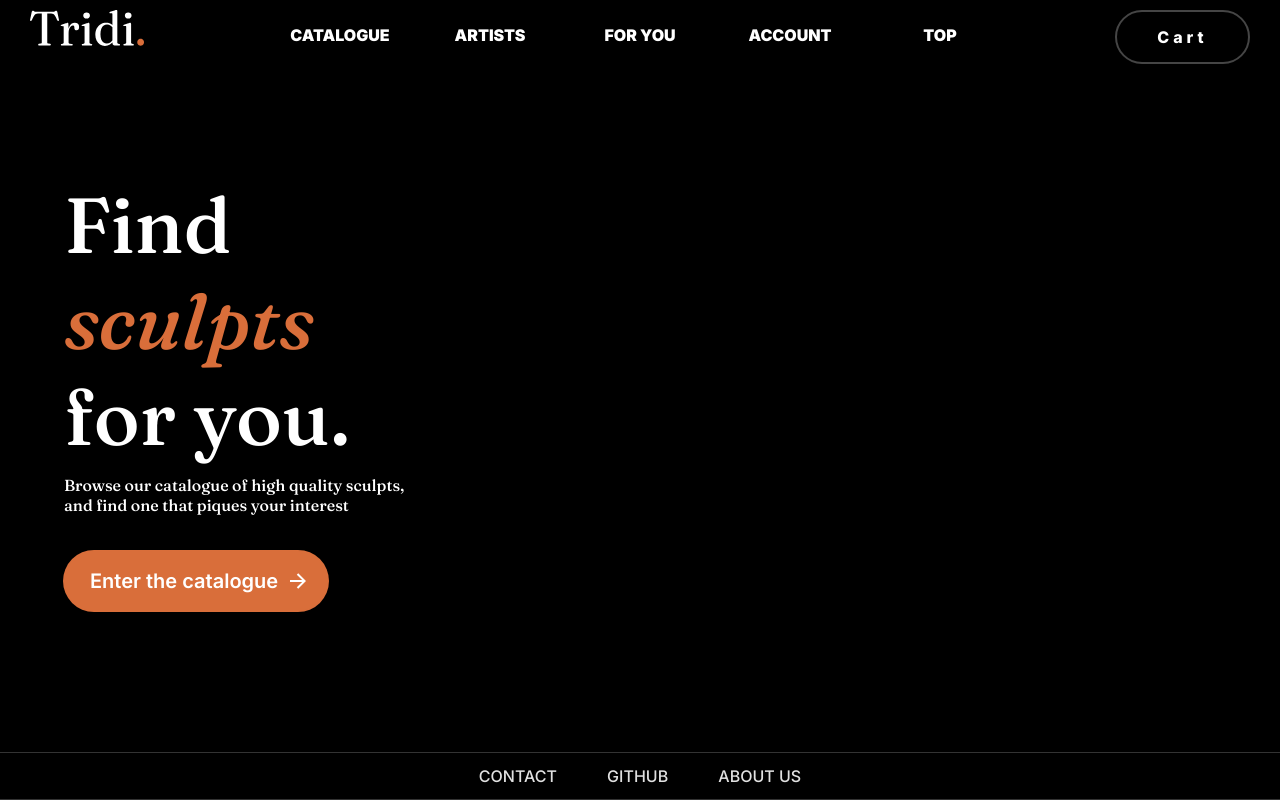
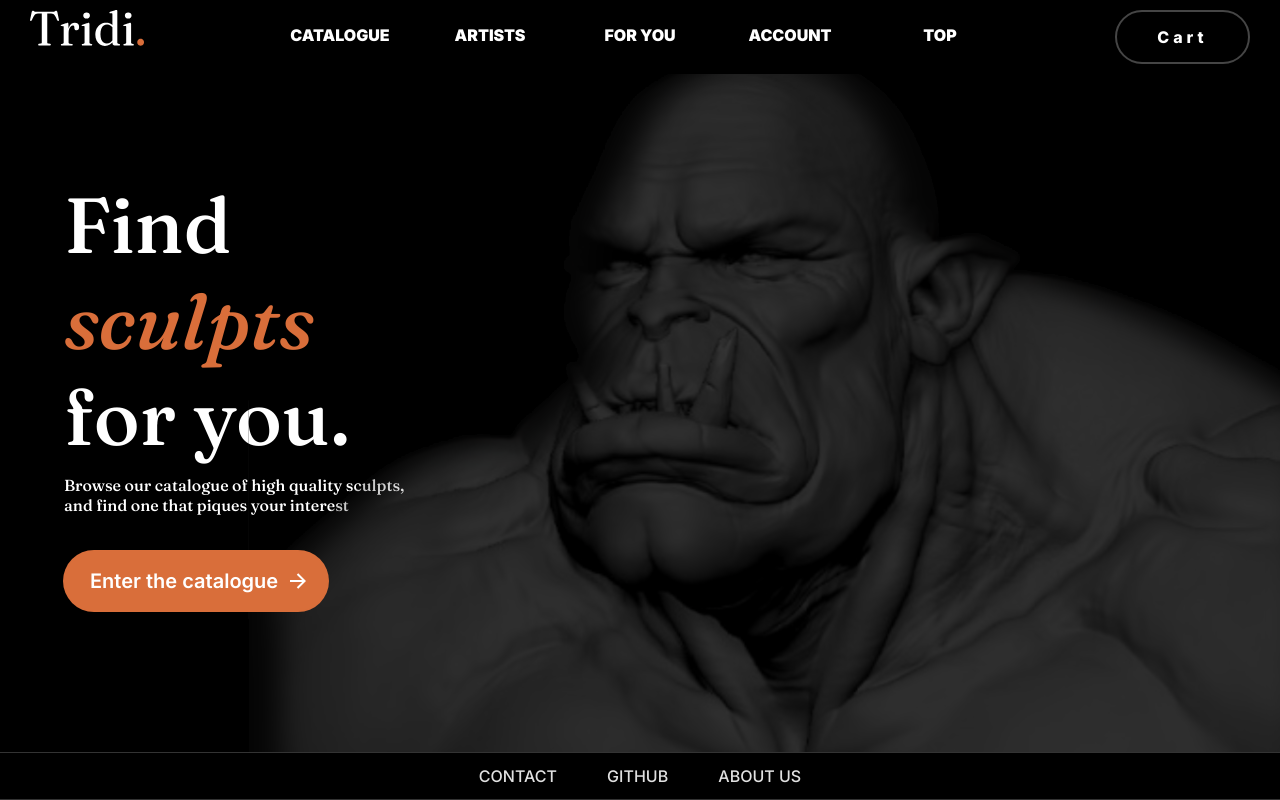
Before and after one commit to IIC2513/Tridi_frontend_26-1, a React (Vite) app: page / in a window 1280 px wide. Built offline with nearby package versions, Linux system fonts and the light colour scheme.

Commit message:
Scroll Navbar

```diff
--- a/src/components/Navbar/Navbar.css
+++ b/src/components/Navbar/Navbar.css
@@ -55,18 +55,32 @@ header {
 }
 
 .navbarNav {
-    justify-content: center;
-    display: flex;
-    align-items: center;
-    align-self: center;
+
+    overflow-x: auto;
+    scroll-snap-type: x mandatory;
+
+    li {
+        scroll-snap-align: center;
+    }
 }
 
 .navList {
-    flex-direction: column;
-    justify-content: center;
-    align-items: center;
+    flex-direction: row;
     display: flex;
     list-style: none;
+}
+
+.buttonArrow {
+    width: auto;
+    height: auto;
+    font-size: 25px;
+    border: none;
+    background-color: black;
+    color: white;
+}
+
+.buttonArrow:hover {
+    color: #D96E3A;
 }
 
 /* From Uiverse.io by Cornerstone-04 // https://uiverse.io/Cornerstone-04/bitter-impala-54 */
@@ -189,6 +203,12 @@ header {
   transform: scale(100) translateX(2px);
 }
 
+@media only screen and (min-width: 844px) {
+    .buttonArrow {
+        display: none;
+    }
+}
+
 @media only screen and (min-width: 1110px) {
     .navbar {
         justify-content: space-between;
@@ -201,4 +221,17 @@ header {
     .navList {
     flex-direction: row;
     }
+
+    .navbarNav {
+        justify-content: center;
+        display: flex;
+        align-items: center;
+        align-self: center;
+    }
+
+    .navList {
+        flex-direction: row;
+        display: flex;
+        list-style: none;
+    }
 }
--- a/src/components/Navbar/Navbar.jsx
+++ b/src/components/Navbar/Navbar.jsx
@@ -6,7 +6,15 @@ import "./Navbar.css";
 
 export default function Navbar() {
 
-  const navigate = useNavigate();
+  const scrollLeft  = () => {
+    const scroll = document.querySelector(".navbarNav");
+    scroll.scrollLeft -= 200;
+  };
+
+  const scrollRight  = () => {
+    const scroll = document.querySelector(".navbarNav");
+    scroll.scrollLeft += 200;
+  };
 
   return (
     <header>
@@ -17,6 +25,7 @@ export default function Navbar() {
                 </Link>
             </nav>
             <nav className="navbarList">
+                <button className="buttonArrow" onClick={scrollLeft}>🡸</button>
                 <div className="navbarNav">
                     <ul className="navList">
                         <li>
@@ -56,6 +65,7 @@ export default function Navbar() {
                         </li>
                     </ul>
                 </div>
+                <button className="buttonArrow" onClick={scrollRight}>🡺</button>
             </nav>
             <nav className="navbar">
                 <button className="buttonMerc type1">
--- a/src/pages/AboutUs/AboutUs.jsx
+++ b/src/pages/AboutUs/AboutUs.jsx
@@ -9,7 +9,7 @@ import "./AboutUs.css";
 
 export default function AboutUs() {
 
-  const navigate = useNavigate();
+  window.scrollTo(0, 0);
 
   return (
     <div>
@@ -33,7 +33,7 @@ export default function AboutUs() {
             <div className="cards-container">
                 <div className="card-separator">
                     <CardAboutUs name={"Francisco Cornejo"}
-                                description={"Computer science student interested in videogames and web development."}
+                                description={"Computer Science student interested in videogames and web development."}
                                 github={"https://github.com/VerditoRaccoon"}
                                 telegram={"https://t.me/VerditoRaccoon"}
                                 image={"FranciscoIcon.jpeg"}>
--- a/src/pages/Landing/Landing.css
+++ b/src/pages/Landing/Landing.css
@@ -1,7 +1,16 @@
 @import url('https://fonts.googleapis.com/css2?family=Fraunces:ital,opsz,wght@0,9..144,100..900;1,9..144,100..900&family=Inter:ital,opsz,wght@0,14..32,100..900;1,14..32,100..900&display=swap');
 
+.landing-page {
+    display: flex;
+    flex-direction: column-reverse;
+
+    img {
+        opacity: 0.5;
+    }
+}
+
 .section-landing {
-    height: 80vh;
+    height: 60vh;
     display: flex;
     align-items: center;
 }
@@ -11,6 +20,7 @@
     font-size: 64px;
     font-weight: 500;
     font-family: "Fraunces", serif;
+    z-index: 0;
 }
 
 .opening-middle-sentence {
@@ -20,6 +30,7 @@
     font-family: "Fraunces", serif;
     font-style: italic;
     color:#D96E3A;
+    z-index: 0;
 }
 
 .second-sentence {
@@ -28,6 +39,7 @@
     margin-top: 10px;
     font-size: 16px;
     font-family: "Fraunces", serif;
+    z-index: 0;
 }
 
 .section-sentences {
@@ -54,6 +66,7 @@
   cursor: pointer;
   overflow: hidden;
   transition: all 0.6s cubic-bezier(0.23, 1, 0.32, 1);
+  margin-bottom: 20%;
 }
 
 .animated-button svg {
@@ -174,21 +187,41 @@
 }
 
 @media only screen and (min-width: 1110px) {
+
+    .section-landing {
+        height: 80vh;
+    }
+
     .opening-sentence {
         font-size: 78px;
+        z-index: 1;
     }
 
     .opening-middle-sentence {
         font-size: 78px;
+        z-index: 1;
     }
 
     .second-sentence {
         font-size: 16px;
         max-width: 360px;
+        z-index: 1;
     }
 
     .animated-button {
         font-size: 20px;
+        z-index: 1;
+        margin-bottom: 0;
+    }
+
+    .landing-page {
+        img {
+            height: auto;
+            width: auto;
+            position: absolute;
+            bottom: 0;
+            right: 0;
+        }
     }
 }
 
--- a/src/pages/Landing/Landing.jsx
+++ b/src/pages/Landing/Landing.jsx
@@ -1,12 +1,14 @@
 import React from "react";
 import { Link } from "react-router-dom";
-import { useState } from 'react';
+import { useState, useEffect } from 'react';
 import { useNavigate } from "react-router-dom";
 import Navbar from "../../components/Navbar/Navbar";
 import Footer from "../../components/Footer/Footer";
 import "./Landing.css";
 
 export default function Landing() {
+
+  window.scrollTo(0, 0);
 
   const navigate = useNavigate();
 
@@ -36,6 +38,7 @@ export default function Landing() {
         </Navbar>
         <Footer>
         </Footer>
+        <div className="landing-page">
             <section className="section-landing">
                 <div className="section-sentences">
                     <h1 className="opening-sentence">
@@ -55,6 +58,8 @@ export default function Landing() {
                     </EnterButton>
                 </div>
             </section>
+            <img src="model.svg"></img>
+        </div>
     </div>
   );
 }
```
Lines whose indentation alone changed are shown as unchanged.
